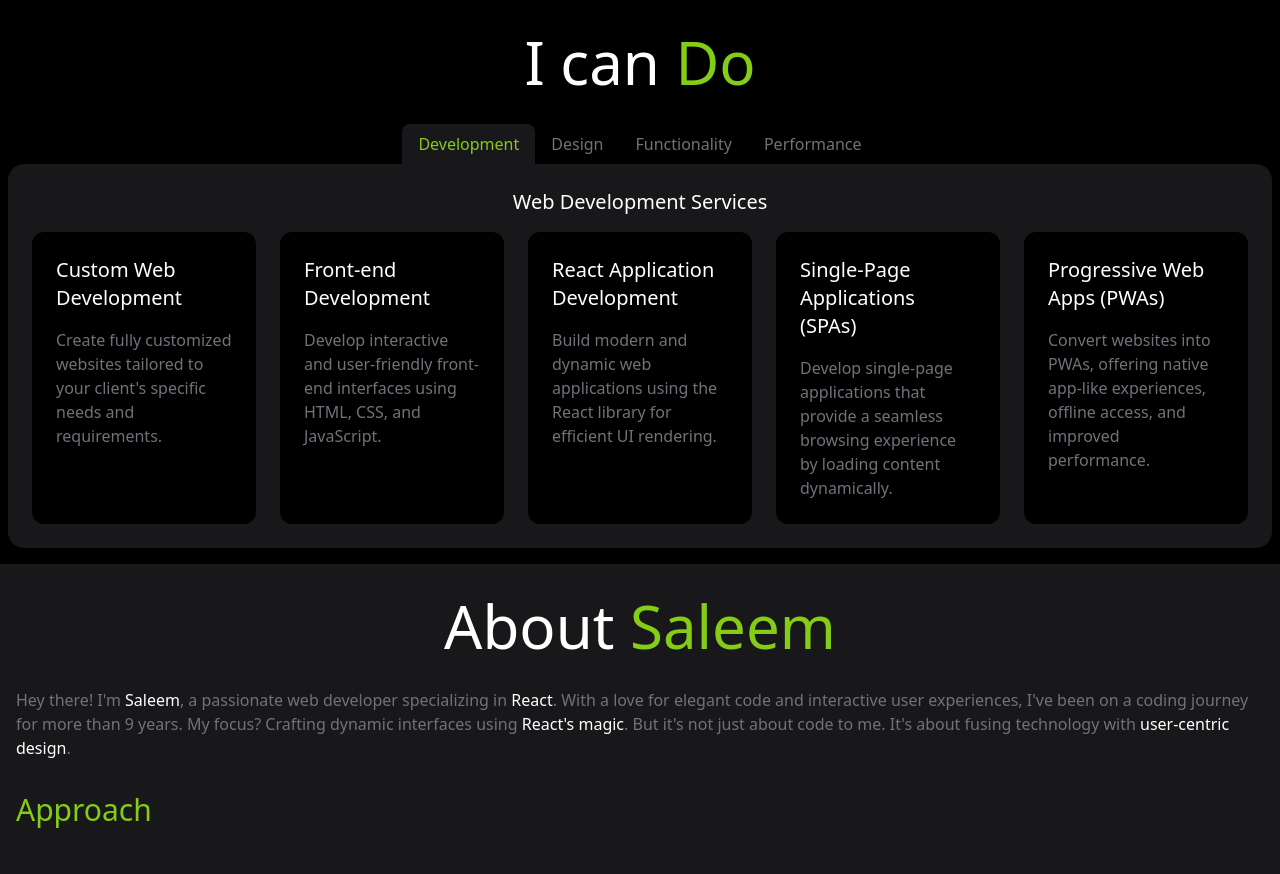
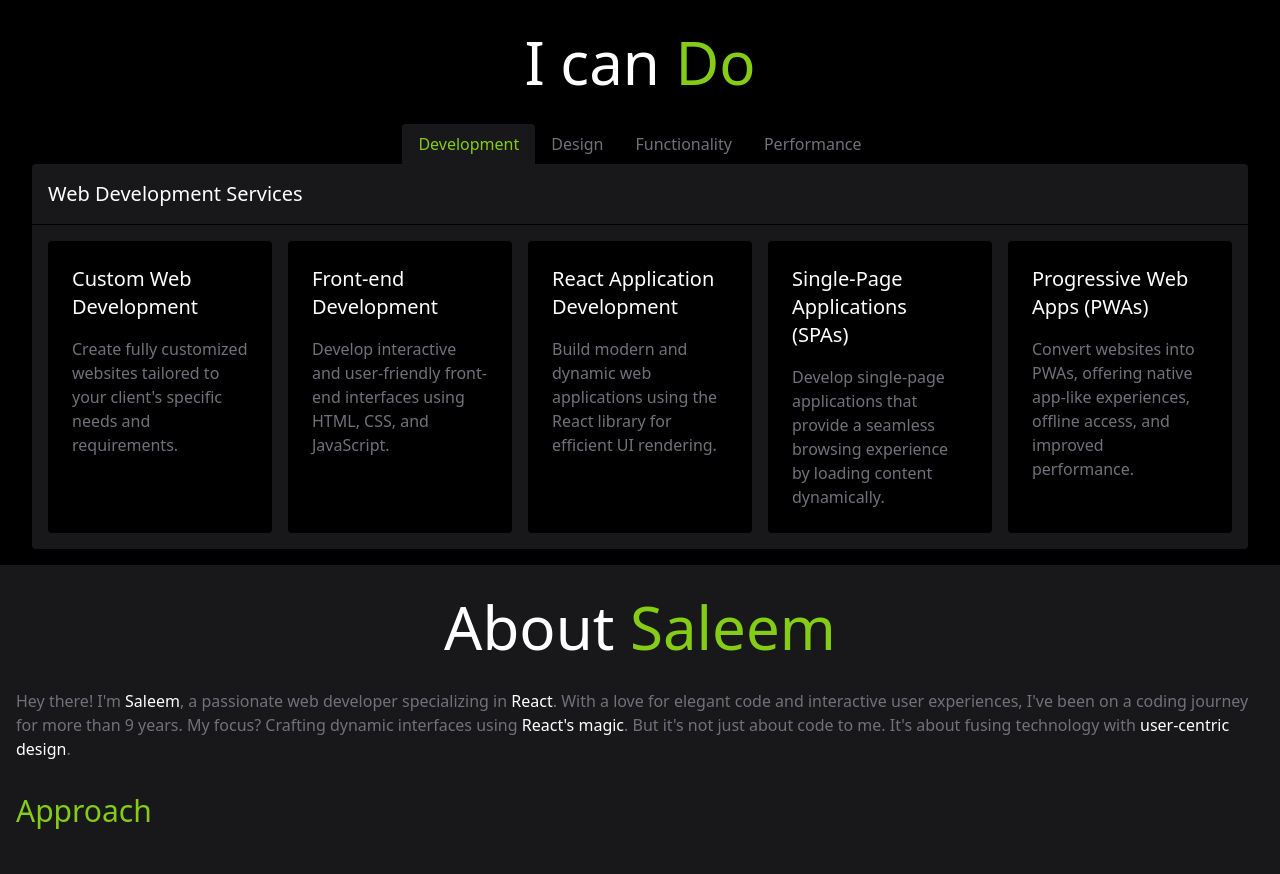
Before and after one commit to saleemullahkhansaleem/portfolio, a React (Vite) app: page / in a window 1280 px wide. Shown: the part 800-1674 px from the top of the page. Built offline with nearby package versions, Linux system fonts and the light colour scheme.

Commit message:
change in style

```diff
--- a/src/pages/Services.jsx
+++ b/src/pages/Services.jsx
@@ -32,7 +32,7 @@ const Services = () => {
           {Data.servicesCategories.map((services) => (
             <button
               key={services.name}
-              className={`py-2 px-4 rounded-t-lg hover:text-lime-500 ${
+              className={`py-2 px-4 rounded-t hover:text-lime-500 ${
                 activeTab === services.name
                   ? "bg-zinc-900 text-lime-500"
                   : " text-zinc-500"
@@ -46,19 +46,19 @@ const Services = () => {
       </div>
       {Data.servicesCategories.map((services) => (
         <div
-          className={`max-w-max mx-auto p-6 bg-zinc-900 rounded-2xl ${
+          className={`max-w-max mx-auto bg-zinc-900 rounded ${
             activeTab === services.name ? "block" : "hidden"
           }`}
           key={services.name}
         >
-          <h1 className="mx-auto mb-4 text-xl text-center">
+          <h1 className="mx-auto p-4 text-xl border-b border-black">
             {services.details}
           </h1>
-          <div className="flex justify-center flex-wrap gap-6">
+          <div className="flex justify-center flex-wrap gap-4 p-4">
             {services.services.map((service, index) => (
               <Card
                 key={index}
-                className="max-w-56 bg-black rounded-xl"
+                className="max-w-56 bg-black rounded"
                 onClick={() => {
                   openModal();
                   setModelData(service);
```
